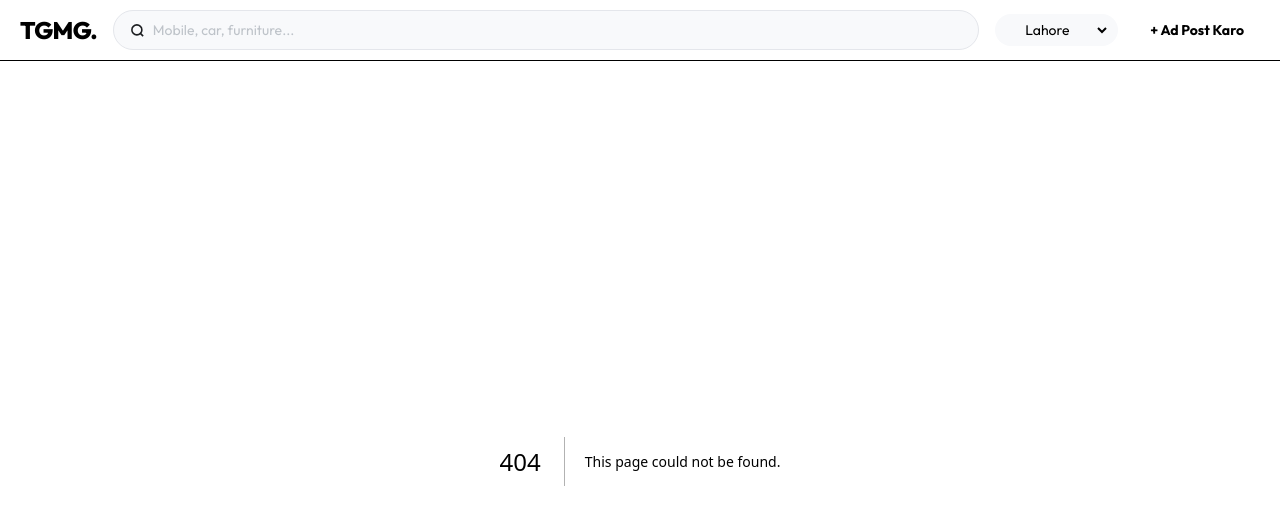
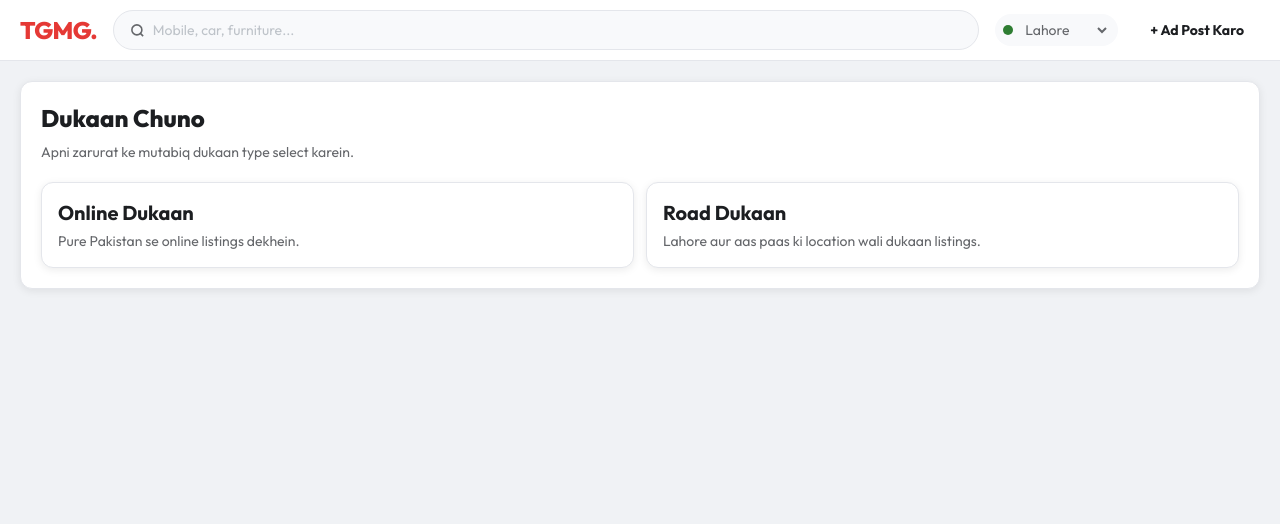
Before and after one commit to farrukh215-ship-it/OneAdd, a Next.js app in the folder apps/web/: page /dukaan in a window 1280 px wide. Before the commit this address had no page. Shown: the top 524 px of the page. Built offline with nearby package versions, Linux system fonts and the light colour scheme.

Commit message:
Stabilize homepage colors and add Dukaan flow with location filters

```diff
--- /dev/null
+++ b/apps/web/app/dukaan/page.tsx
@@ -0,0 +1,43 @@
+import Link from 'next/link';
+
+export default async function DukaanPage({
+  searchParams,
+}: {
+  searchParams: Promise<{ city?: string }>;
+}) {
+  const params = await searchParams;
+  const city = params.city || 'Lahore';
+
+  return (
+    <section className="page-wrap px-3 py-5 md:px-5">
+      <div className="surface p-5">
+        <h1 className="text-2xl font-extrabold text-ink">Dukaan Chuno</h1>
+        <p className="mt-2 text-sm text-ink2">
+          Apni zarurat ke mutabiq dukaan type select karein.
+        </p>
+
+        <div className="mt-5 grid gap-3 sm:grid-cols-2">
+          <Link
+            href={`/listings?store=online&city=${encodeURIComponent(city)}`}
+            className="surface block p-4 transition-transform hover:-translate-y-0.5"
+          >
+            <div className="text-xl font-bold text-ink">Online Dukaan</div>
+            <div className="mt-1 text-sm text-ink2">
+              Pure Pakistan se online listings dekhein.
+            </div>
+          </Link>
+
+          <Link
+            href={`/listings?store=road&city=${encodeURIComponent(city)}`}
+            className="surface block p-4 transition-transform hover:-translate-y-0.5"
+          >
+            <div className="text-xl font-bold text-ink">Road Dukaan</div>
+            <div className="mt-1 text-sm text-ink2">
+              {city} aur aas paas ki location wali dukaan listings.
+            </div>
+          </Link>
+        </div>
+      </div>
+    </section>
+  );
+}
--- a/apps/web/app/globals.css
+++ b/apps/web/app/globals.css
@@ -216,6 +216,25 @@ textarea {
   background-size: 200% 100%;
 }
 
+/* Fallback utility mapping so colors stay consistent even if Tailwind color tokens are not expanded */
+.bg-red { background-color: var(--red) !important; }
+.text-red { color: var(--red) !important; }
+.border-red { border-color: var(--red) !important; }
+.bg-red-light { background-color: var(--red-light) !important; }
+
+.bg-green { background-color: var(--green) !important; }
+.text-green { color: var(--green) !important; }
+
+.bg-border { background-color: var(--border) !important; }
+.border-border { border-color: var(--border) !important; }
+
+.bg-white { background-color: var(--white) !important; }
+.text-white { color: var(--white) !important; }
+
+.text-ink { color: var(--ink) !important; }
+.text-ink2 { color: var(--ink2) !important; }
+.text-ink3 { color: var(--ink3) !important; }
+
 @keyframes pulse {
   0% { background-position: 200% 0; }
   100% { background-position: -200% 0; }
--- a/apps/web/app/listings/ListingsPageClient.tsx
+++ b/apps/web/app/listings/ListingsPageClient.tsx
@@ -14,6 +14,7 @@ export function ListingsPageClient({
   initialParams: {
     category?: string;
     city?: string;
+    store?: string;
     minPrice?: number;
     maxPrice?: number;
     condition?: 'NEW' | 'USED';
@@ -33,6 +34,7 @@ export function ListingsPageClient({
   );
   const { data: categories = [] } = useCategories();
   const { data, isLoading } = useListings(filters);
+  const cityQuery = filters.city ? `&city=${encodeURIComponent(filters.city)}` : '';
 
   const sidebar = (
     <div className="surface sticky top-[76px] space-y-4 p-4">
@@ -42,7 +44,7 @@ export function ListingsPageClient({
           {categories.map((category) => (
             <Link
               key={category.id}
-              href={`/listings?category=${category.slug}`}
+              href={`/listings?category=${category.slug}${cityQuery}`}
               className={`block rounded-xl px-3 py-2 text-sm ${
                 filters.category === category.slug ? 'bg-red-light text-red' : 'bg-[#F8F9FB] text-ink2'
               }`}
@@ -52,6 +54,19 @@ export function ListingsPageClient({
           ))}
         </div>
       </div>
+
+      <div>
+        <div className="mb-2 text-sm font-bold">Dukaan type</div>
+        <div className="flex gap-2">
+          <Link href={`/listings?store=online${cityQuery}`} className={`chip ${filters.store === 'online' ? 'active' : ''}`}>
+            Online
+          </Link>
+          <Link href={`/listings?store=road${cityQuery}`} className={`chip ${filters.store === 'road' ? 'active' : ''}`}>
+            Road
+          </Link>
+        </div>
+      </div>
+
       <div>
         <div className="mb-2 text-sm font-bold">Price range</div>
         <div className="grid grid-cols-2 gap-2">
@@ -59,6 +74,7 @@ export function ListingsPageClient({
           <input defaultValue={filters.maxPrice} className="field-input" placeholder="Max" />
         </div>
       </div>
+
       <div>
         <div className="mb-2 text-sm font-bold">City</div>
         <select defaultValue={filters.city} className="field-select">
@@ -70,6 +86,7 @@ export function ListingsPageClient({
           ))}
         </select>
       </div>
+
       <div>
         <div className="mb-2 text-sm font-bold">Condition</div>
         <div className="flex gap-2">
@@ -90,7 +107,13 @@ export function ListingsPageClient({
         <div className="mb-3 flex items-center justify-between gap-3">
           <div>
             <div className="text-lg font-extrabold text-ink">{data?.total ?? 0} listings mile</div>
-            <div className="section-subtle">Saaf results, simple browsing</div>
+            <div className="section-subtle">
+              {filters.store === 'online'
+                ? 'Online Dukaan results'
+                : filters.store === 'road'
+                  ? `Road Dukaan results${filters.city ? ` • ${filters.city}` : ''}`
+                  : 'Saaf results, simple browsing'}
+            </div>
           </div>
           <div className="flex items-center gap-2">
             <button
--- a/apps/web/app/listings/page.tsx
+++ b/apps/web/app/listings/page.tsx
@@ -6,6 +6,7 @@ export default async function ListingsPage({
   searchParams: Promise<{
     category?: string;
     city?: string;
+    store?: string;
     minPrice?: string;
     maxPrice?: string;
     condition?: 'NEW' | 'USED';
@@ -20,6 +21,7 @@ export default async function ListingsPage({
       initialParams={{
         category: params.category,
         city: params.city,
+        store: params.store,
         minPrice: params.minPrice ? Number(params.minPrice) : undefined,
         maxPrice: params.maxPrice ? Number(params.maxPrice) : undefined,
         condition: params.condition,
--- a/apps/web/components/home/QuickActions.tsx
+++ b/apps/web/components/home/QuickActions.tsx
@@ -87,7 +87,9 @@ export function QuickActions({ city = 'Lahore' }: { city?: string }) {
       </section>
 
       <section className="hide-scrollbar flex gap-2 overflow-x-auto px-2 pb-2 md:px-5">
-        <span className="chip shrink-0 !bg-[#FFF3F0] !text-red">Dukaan</span>
+        <Link href={`/dukaan?city=${encodeURIComponent(city)}`} className="chip shrink-0 !bg-[#FFF3F0] !text-red">
+          Dukaan
+        </Link>
         <Link href="/listings?store=online" className="chip shrink-0">
           Online Dukaan
         </Link>
--- a/apps/web/hooks/useListings.ts
+++ b/apps/web/hooks/useListings.ts
@@ -8,6 +8,7 @@ import { fallbackListings } from '../lib/fallback-data';
 export type ListingsFilters = {
   category?: string;
   city?: string;
+  store?: string;
   minPrice?: number;
   maxPrice?: number;
   condition?: 'NEW' | 'USED';
```
